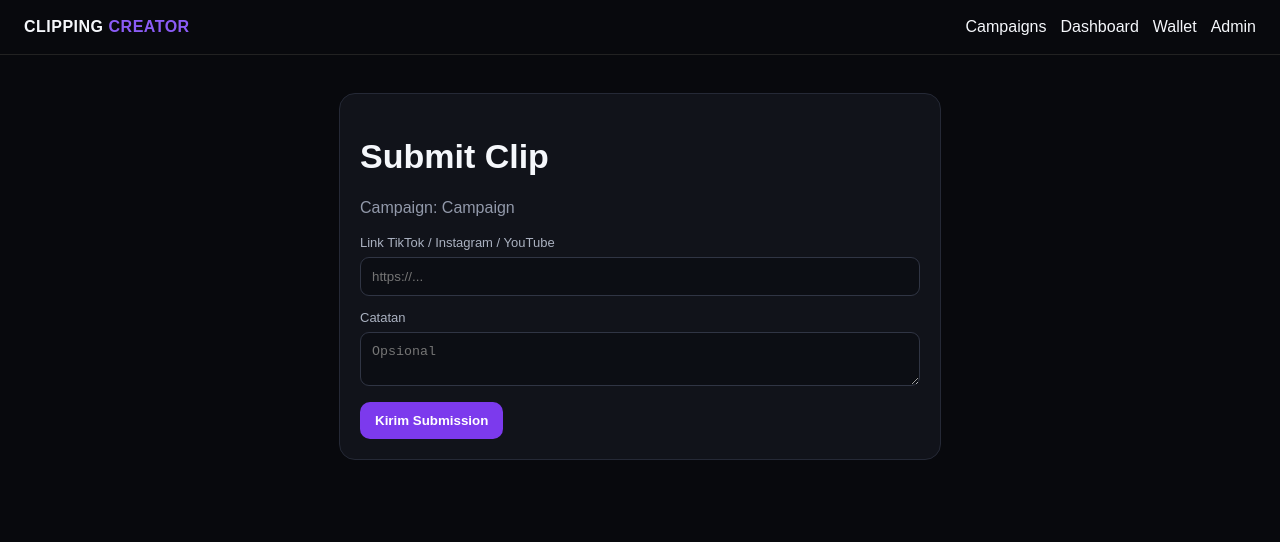
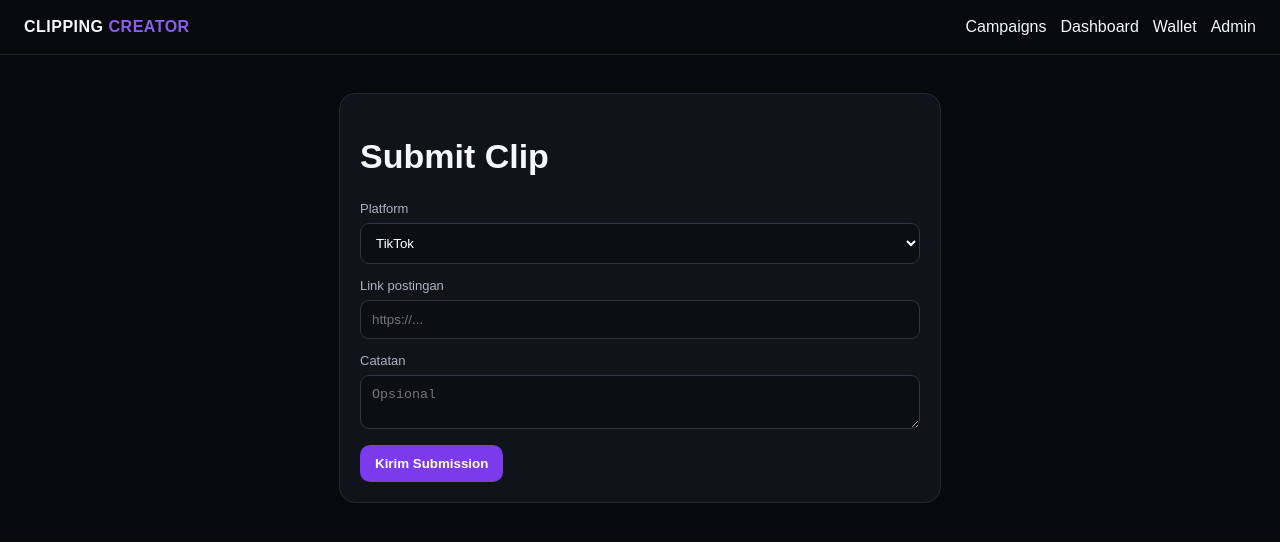
Before and after one commit to dismaqen/clipping-creator, a Next.js app: page /submit in a window 1280 px wide. Shown: the top 542 px of the page. Built offline with nearby package versions, Linux system fonts and the light colour scheme.

Commit message:
Connect production UI to Supabase

```diff
--- a/app/submit/page.tsx
+++ b/app/submit/page.tsx
@@ -1,47 +1,13 @@
 "use client";
+import { Suspense, useEffect, useState } from "react";
+import { useSearchParams } from "next/navigation";
+import { getSupabase } from "../../lib/supabase";
 
-import { Suspense, useState } from "react";
-import { useSearchParams } from "next/navigation";
-
-function SubmitForm() {
-  const q = useSearchParams();
-  const campaign = q.get("campaign") || "Campaign";
-  const [url, setUrl] = useState("");
-  const [note, setNote] = useState("");
-  const [done, setDone] = useState(false);
-
-  return (
-    <main className="wrap" style={{ maxWidth: 650 }}>
-      <div className="card">
-        <h1>Submit Clip</h1>
-        <p className="muted">Campaign: {campaign}</p>
-        {done ? (
-          <div className="notice">
-            Submission diterima untuk review admin. Di versi production, data ini akan masuk database Supabase.
-          </div>
-        ) : (
-          <form
-            onSubmit={(e) => {
-              e.preventDefault();
-              setDone(true);
-            }}
-          >
-            <label>Link TikTok / Instagram / YouTube</label>
-            <input required placeholder="https://..." value={url} onChange={(e) => setUrl(e.target.value)} />
-            <label>Catatan</label>
-            <textarea placeholder="Opsional" value={note} onChange={(e) => setNote(e.target.value)} />
-            <button className="btn">Kirim Submission</button>
-          </form>
-        )}
-      </div>
-    </main>
-  );
+function SubmitForm(){
+  const q=useSearchParams(); const campaignId=q.get("campaign")||"";
+  const [campaign,setCampaign]=useState<any>(null); const [url,setUrl]=useState(""); const [note,setNote]=useState(""); const [platform,setPlatform]=useState("TikTok"); const [done,setDone]=useState(false); const [error,setError]=useState("");
+  useEffect(()=>{if(!campaignId)return;(async()=>{const {data,error}=await getSupabase().from("campaigns").select("id,title,platform").eq("id",campaignId).single();if(error)setError(error.message);else {setCampaign(data);if(data.platform!=="Semua")setPlatform(data.platform==="Instagram Reels"?"Instagram":data.platform.replace("YouTube Shorts","YouTube"));}})()},[campaignId]);
+  async function submit(e:React.FormEvent){e.preventDefault();setError("");const supabase=getSupabase();const {data:{user}}=await supabase.auth.getUser();if(!user){setError("Login dulu.");return;}const {error}=await supabase.from("submissions").insert({campaign_id:campaignId,creator_id:user.id,post_url:url,platform,note});if(error)setError(error.message);else setDone(true);}
+  return <main className="wrap" style={{maxWidth:650}}><div className="card"><h1>Submit Clip</h1>{campaign?<p className="muted">Campaign: {campaign.title}</p>:null}{done?<div className="notice">Submission berhasil dikirim untuk review admin.</div>:<form onSubmit={submit}><label>Platform</label><select value={platform} onChange={e=>setPlatform(e.target.value)}><option>TikTok</option><option>Instagram</option><option>YouTube</option></select><label>Link postingan</label><input required placeholder="https://..." value={url} onChange={e=>setUrl(e.target.value)}/><label>Catatan</label><textarea placeholder="Opsional" value={note} onChange={e=>setNote(e.target.value)}/>{error&&<p className="notice">{error}</p>}<button className="btn">Kirim Submission</button></form>}</div></main>
 }
-
-export default function Submit() {
-  return (
-    <Suspense fallback={<main className="wrap" style={{ maxWidth: 650 }}><div className="card">Loading...</div></main>}>
-      <SubmitForm />
-    </Suspense>
-  );
-}
+export default function Submit(){return <Suspense fallback={<main className="wrap"><div className="card">Loading...</div></main>}><SubmitForm/></Suspense>}
```
